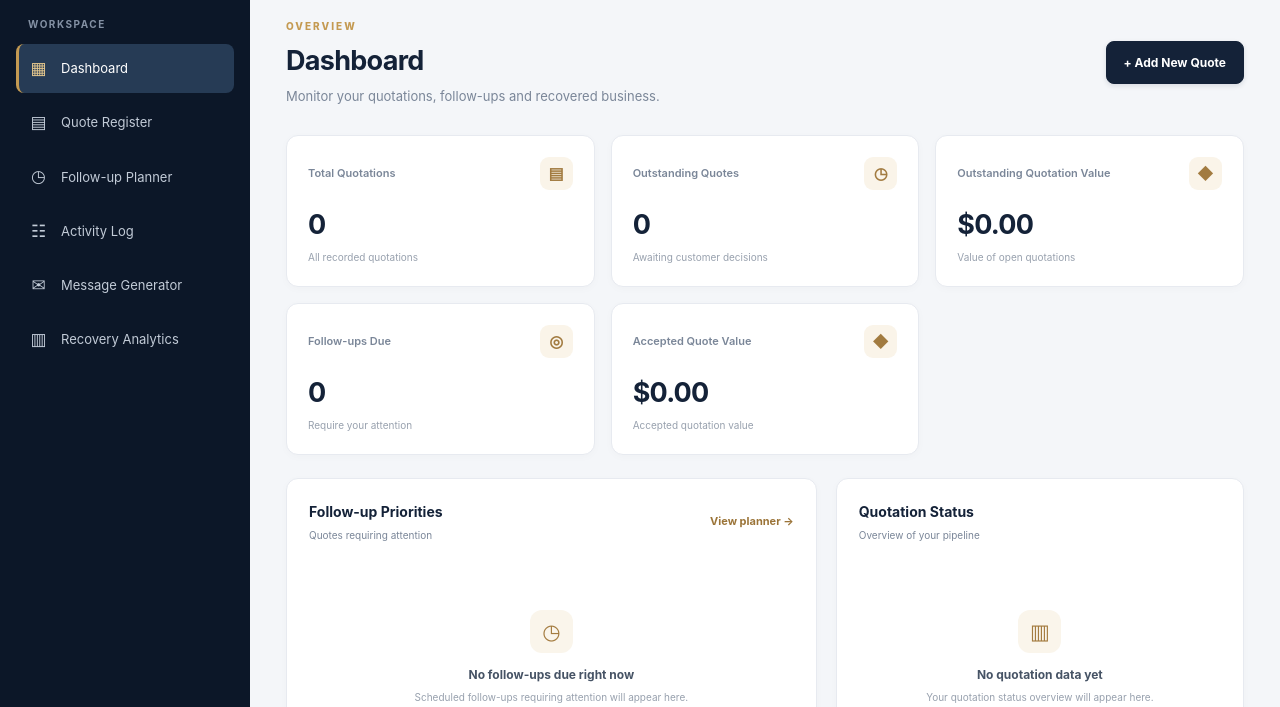
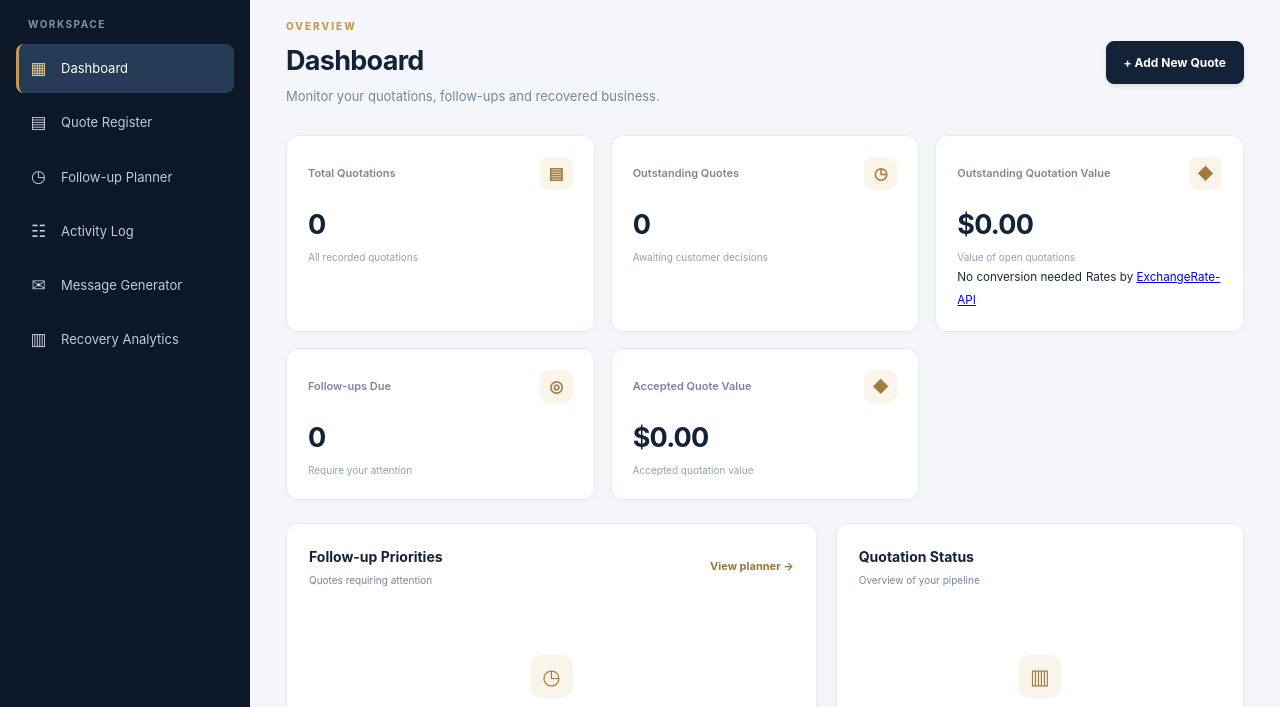
Before and after one commit to LioncrestGroup/open-quote-recovery-kit, a plain HTML site: page index.html in a window 1280 px wide. Shown: the part 85-792 px from the top of the page. Drawn offline with Linux system fonts and the light colour scheme.

Commit message:
Enhance metric card with exchange rate details
Added exchange rate information and updated quotation value display.

```diff
--- a/index.html
+++ b/index.html
@@ -118,14 +118,23 @@
             </article>
 
 
-            <article class="metric-card">
+           <article class="metric-card">
                <div class="metric-top">
                    <span>Outstanding Quotation Value</span>
                    <span class="metric-icon">◆</span>
                </div>
                <strong id="outstanding-value">$0.00</strong>
-               <p>Value of open quotations</p>
-            </article>
+              <p>Value of open quotations</p>
+
+              <small id="fx-updated">Exchange rates will appear here.</small>
+
+              <small>
+                  Rates by
+                  <a href="https://www.exchangerate-api.com"
+                      target="_blank"
+                      rel="noopener noreferrer">ExchangeRate-API</a>
+             </small>
+           </article>
 
 
             <article class="metric-card">
```
